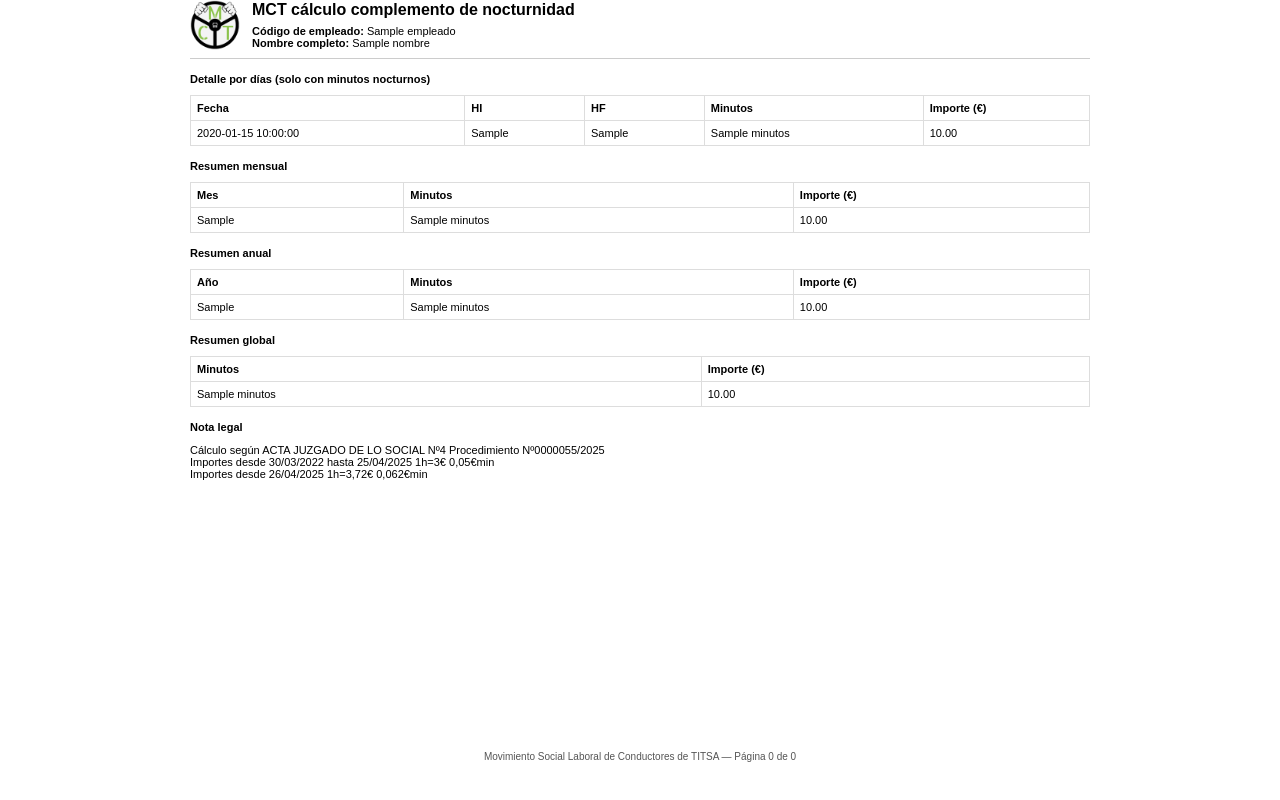
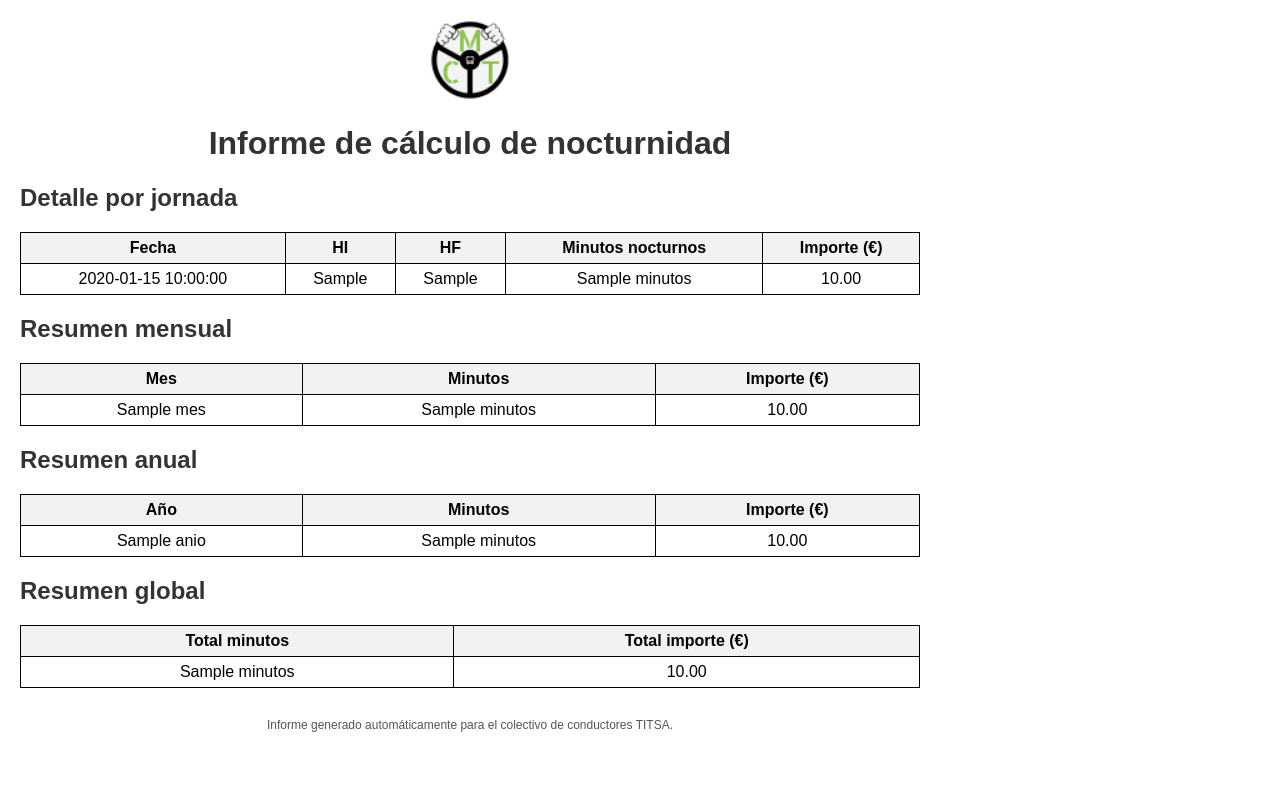
Before and after one commit to Saezhd1/mct-nocturnidad, a Flask app: template mct-nocturnidad/templates/pdf_report.html in a window 1280 px wide. Run offline with Flask 3, Linux system fonts and the light colour scheme; the template is opened without the code that fills it: most values are stand-ins (such as "Sample title", 1, 10 or a date in 2020).

Commit message:
Update pdf_report.html

```diff
--- a/mct-nocturnidad/templates/pdf_report.html
+++ b/mct-nocturnidad/templates/pdf_report.html
@@ -1,98 +1,34 @@
 <!DOCTYPE html>
 <html lang="es">
 <head>
-  <meta charset="UTF-8" />
-  <title>MCT cálculo complemento de nocturnidad</title>
+    <meta charset="UTF-8">
+    <title>Informe Nocturnidad</title>
+    <link rel="stylesheet" href="{{ url_for('static', filename='styles.css') }}">
     <style>
-    @page {
-    size: A4;
-    margin: 20mm;
-  }
-
-  body {
-    font-family: Arial, sans-serif;
-    font-size: 11px;
-    max-width: 900px;
-    margin: 0 auto;
-  }
-
-  .header {
-    display: flex;
-    align-items: center;
-    gap: 12px;
-    margin-bottom: 10px;
-    border-bottom: 1px solid #ccc;
-    padding-bottom: 8px;
-  }
-
-  .logo-pdf {
-    height: 50px;
-    width: auto;
-    vertical-align: middle;
-  }
-
-  h1 {
-    font-size: 16px;
-    margin: 0;
-  }
-
-  .meta {
-    margin-top: 6px;
-  }
-
-  .section-title {
-    margin-top: 14px;
-    font-weight: bold;
-  }
-
-  table {
-    width: 100%;
-    border-collapse: collapse;
-    margin-top: 10px;
-  }
-
-  th, td {
-    border: 1px solid #ddd;
-    padding: 6px;
-    text-align: left;
-  }
-
-  .footer {
-    position: fixed;
-    bottom: 10mm;
-    left: 0;
-    right: 0;
-    text-align: center;
-    font-size: 10px;
-    color: #555;
-  }
-
-  .pageNumber:before {
-    content: counter(page);
-  }
-
-  .totalPages:before {
-    content: counter(pages);
-  }
+        body { font-family: Arial, sans-serif; margin: 20px; }
+        h1, h2 { color: #333; }
+        table { width: 100%; border-collapse: collapse; margin-bottom: 20px; }
+        th, td { border: 1px solid #000; padding: 6px; text-align: center; }
+        th { background-color: #f2f2f2; }
     </style>
 </head>
 <body>
-  <div class="header">
-    <img src="{{ url_for('static', filename='logo.png') }}" class="logo-pdf" alt="Logo MCT">
-    <div>
-      <h1>MCT cálculo complemento de nocturnidad</h1>
-      <div class="meta">
-        <div><strong>Código de empleado:</strong> {{ empleado }}</div>
-        <div><strong>Nombre completo:</strong> {{ nombre }}</div>
-      </div>
-    </div>
+    <!-- Encabezado con logo -->
+    <div style="text-align:center; margin-bottom:20px;">
+        <img src="{{ url_for('static', filename='logo.png') }}" alt="Logo MCT" style="height:80px;">
+        <h1>Informe de cálculo de nocturnidad</h1>
     </div>
 
-  <div class="section-title">Detalle por días (solo con minutos nocturnos)</div>
+    <!-- Tabla de detalle -->
+    <h2>Detalle por jornada</h2>
     <table>
         <thead>
             <tr>
-        <th>Fecha</th><th>HI</th><th>HF</th><th>Minutos</th><th>Importe (€)</th>
+                <th>Fecha</th>
+                <th>HI</th>
+                <th>HF</th>
+                <th>Minutos nocturnos</th>
+                <th>Importe (€)</th>
             </tr>
         </thead>
         <tbody>
@@ -108,43 +44,68 @@
         </tbody>
     </table>
 
-  <div class="section-title">Resumen mensual</div>
+    <!-- Resumen mensual -->
+    <h2>Resumen mensual</h2>
     <table>
-    <thead><tr><th>Mes</th><th>Minutos</th><th>Importe (€)</th></tr></thead>
+        <thead>
+            <tr>
+                <th>Mes</th>
+                <th>Minutos</th>
+                <th>Importe (€)</th>
+            </tr>
+        </thead>
         <tbody>
-      {% for k,v in resumen_mensual.items() %}
-      <tr><td>{{ k }}</td><td>{{ v.minutos }}</td><td>{{ "%.2f"|format(v.importe) }}</td></tr>
+            {% for mes, datos in resumen_mensual.items() %}
+            <tr>
+                <td>{{ mes }}</td>
+                <td>{{ datos.minutos }}</td>
+                <td>{{ "%.2f"|format(datos.importe) }}</td>
+            </tr>
             {% endfor %}
         </tbody>
     </table>
 
-  <div class="section-title">Resumen anual</div>
+    <!-- Resumen anual -->
+    <h2>Resumen anual</h2>
     <table>
-    <thead><tr><th>Año</th><th>Minutos</th><th>Importe (€)</th></tr></thead>
+        <thead>
+            <tr>
+                <th>Año</th>
+                <th>Minutos</th>
+                <th>Importe (€)</th>
+            </tr>
+        </thead>
         <tbody>
-      {% for k,v in resumen_anual.items() %}
-      <tr><td>{{ k }}</td><td>{{ v.minutos }}</td><td>{{ "%.2f"|format(v.importe) }}</td></tr>
+            {% for anio, datos in resumen_anual.items() %}
+            <tr>
+                <td>{{ anio }}</td>
+                <td>{{ datos.minutos }}</td>
+                <td>{{ "%.2f"|format(datos.importe) }}</td>
+            </tr>
             {% endfor %}
         </tbody>
     </table>
 
-  <div class="section-title">Resumen global</div>
+    <!-- Resumen global -->
+    <h2>Resumen global</h2>
     <table>
-    <thead><tr><th>Minutos</th><th>Importe (€)</th></tr></thead>
+        <thead>
+            <tr>
+                <th>Total minutos</th>
+                <th>Total importe (€)</th>
+            </tr>
+        </thead>
         <tbody>
-      <tr><td>{{ resumen_global.minutos }}</td><td>{{ "%.2f"|format(resumen_global.importe) }}</td></tr>
+            <tr>
+                <td>{{ resumen_global.minutos }}</td>
+                <td>{{ "%.2f"|format(resumen_global.importe) }}</td>
+            </tr>
         </tbody>
     </table>
 
-  <div class="section-title">Nota legal</div>
-  <p>
-    Cálculo según ACTA JUZGADO DE LO SOCIAL Nº4 Procedimiento Nº0000055/2025<br>
-    Importes desde 30/03/2022 hasta 25/04/2025 1h=3€ 0,05€min<br>
-    Importes desde 26/04/2025 1h=3,72€ 0,062€min
-  </p>
-
-  <div class="footer">
-    Movimiento Social Laboral de Conductores de TITSA — Página <span class="pageNumber"></span> de <span class="totalPages"></span>
+    <!-- Pie -->
+    <div style="text-align:center; margin-top:30px; font-size:12px; color:#555;">
+        Informe generado automáticamente para el colectivo de conductores TITSA.
     </div>
 </body>
 </html>
```
Lines whose indentation alone changed are shown as unchanged.
